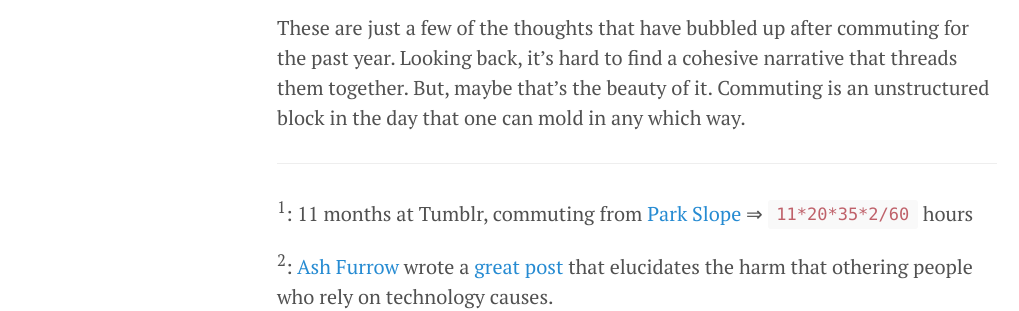
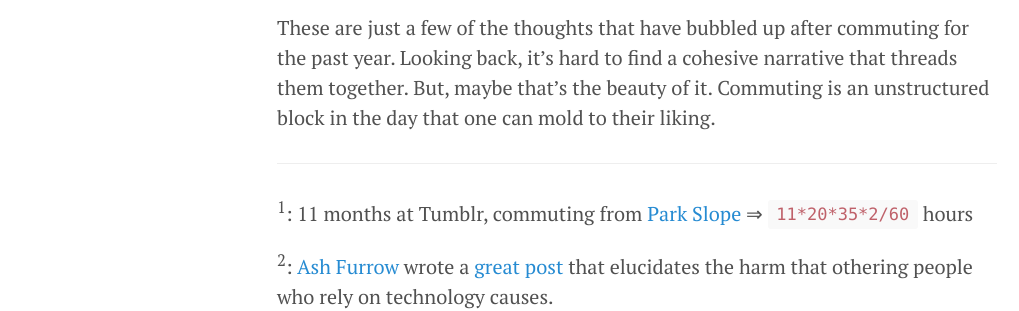
Before and after one commit to rvsrvs/jasdev.github.io, a Jekyll site: the page built from _posts/2016-10-20-commuting.md, in a window 1280 px wide and 900 px high, scrolled down 4920 px. Shown: the part 246-557 px from the top of the window, without its empty margins (3-1022 px from the left). Built offline with Jekyll 4.4.1, drawn with Linux system fonts in a browser that asks for light colours; comment, search, counter and statistics services are not loaded.

Commit message:
Rephrases the last sentence

```diff
--- a/_posts/2016-10-20-commuting.md
+++ b/_posts/2016-10-20-commuting.md
@@ -79,7 +79,7 @@ Doing so has the side-effect of slowing down one's perception of time<sup>9</sup
 
 ---
 
-These are just a few of the thoughts that have bubbled up after commuting for the past year. Looking back, it's hard to find a cohesive narrative that threads them together. But, maybe that's the beauty of it. Commuting is an unstructured block in the day that one can mold in any which way.
+These are just a few of the thoughts that have bubbled up after commuting for the past year. Looking back, it's hard to find a cohesive narrative that threads them together. But, maybe that's the beauty of it. Commuting is an unstructured block in the day that one can mold to their liking.
 
 ---
 
```
